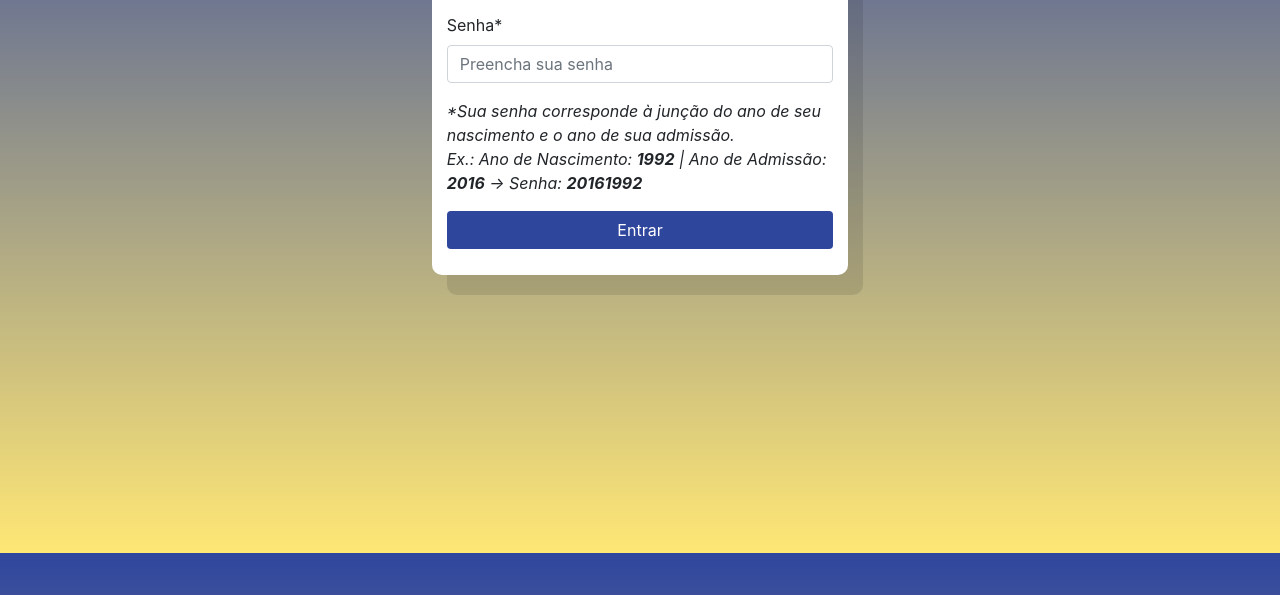
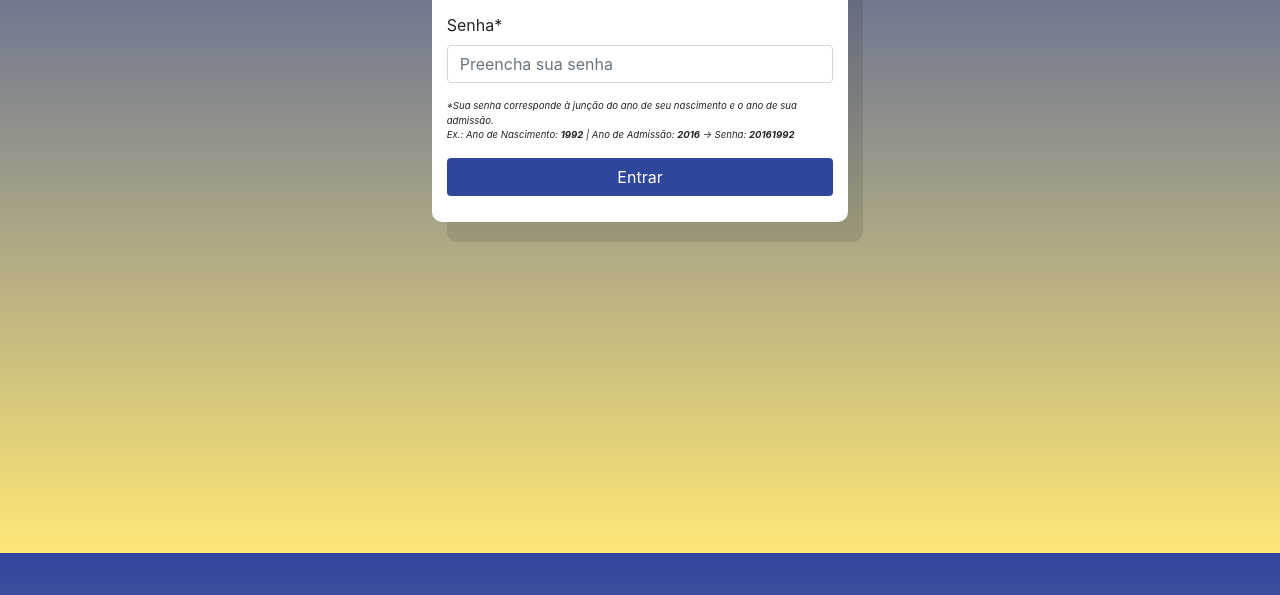
Before and after one commit to BPVirtual/bpvirtualchat, a website: page public/index.html in a window 1280 px wide. Shown: the part 247-842 px from the top of the page. Drawn offline with nearby package versions, Linux system fonts and the light colour scheme; a script that the page names is missing; files whose address does not match are found by name.

Commit message:
alteração tamanho fonte informativa

```diff
--- a/public/index.html
+++ b/public/index.html
@@ -62,7 +62,7 @@
                     <label for="password">Senha*</label>
                     <input type="password" pattern="[0-9]*" inputmode="numeric" class="form-control" id="password" name="password" placeholder="Preencha sua senha"
                         maxlength="8" required>
-                    <p class="font-italic">*Sua senha corresponde à junção do ano de seu nascimento e o ano de sua admissão.
+                    <p class="font-italic" style="font-size: 0.1in !important">*Sua senha corresponde à junção do ano de seu nascimento e o ano de sua admissão.
                         <br> Ex.: Ano de Nascimento:
                         <b>1992</b> | Ano de Admissão:
                         <b>2016</b> -> Senha:
```
